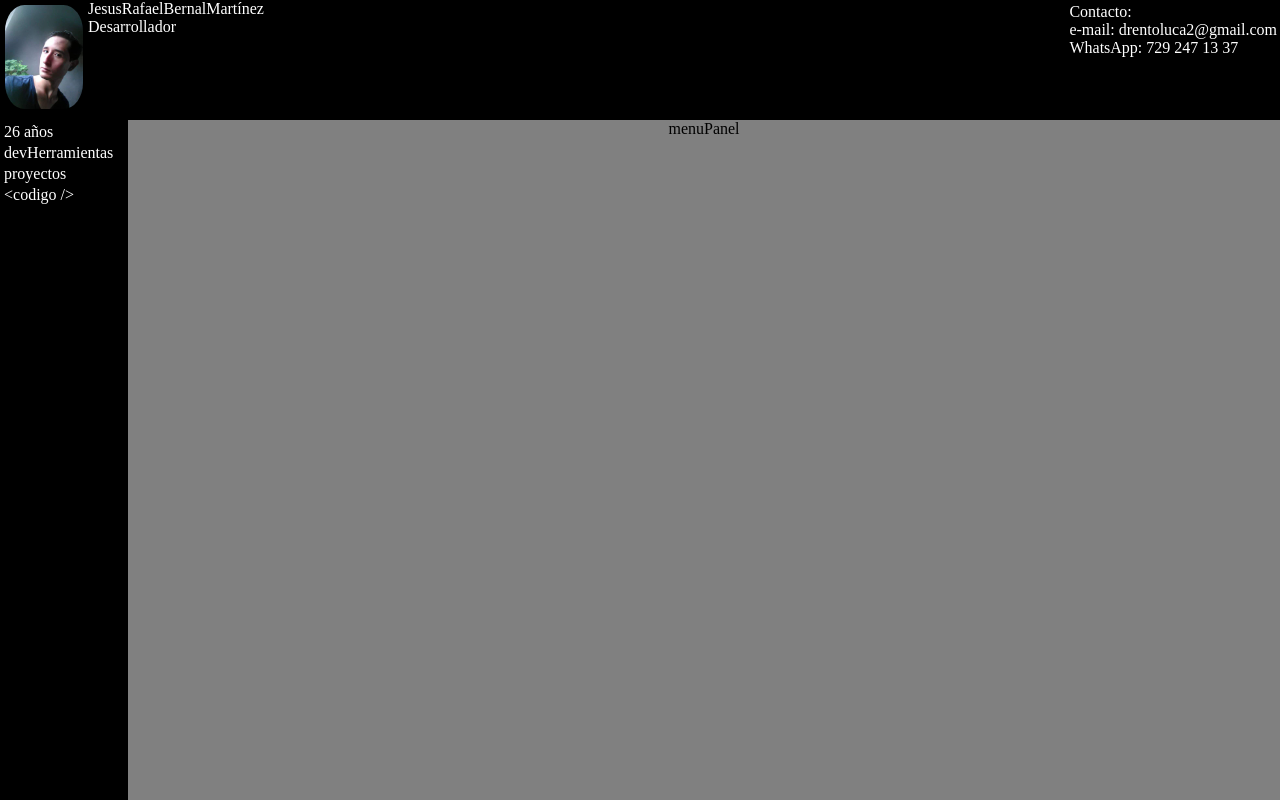
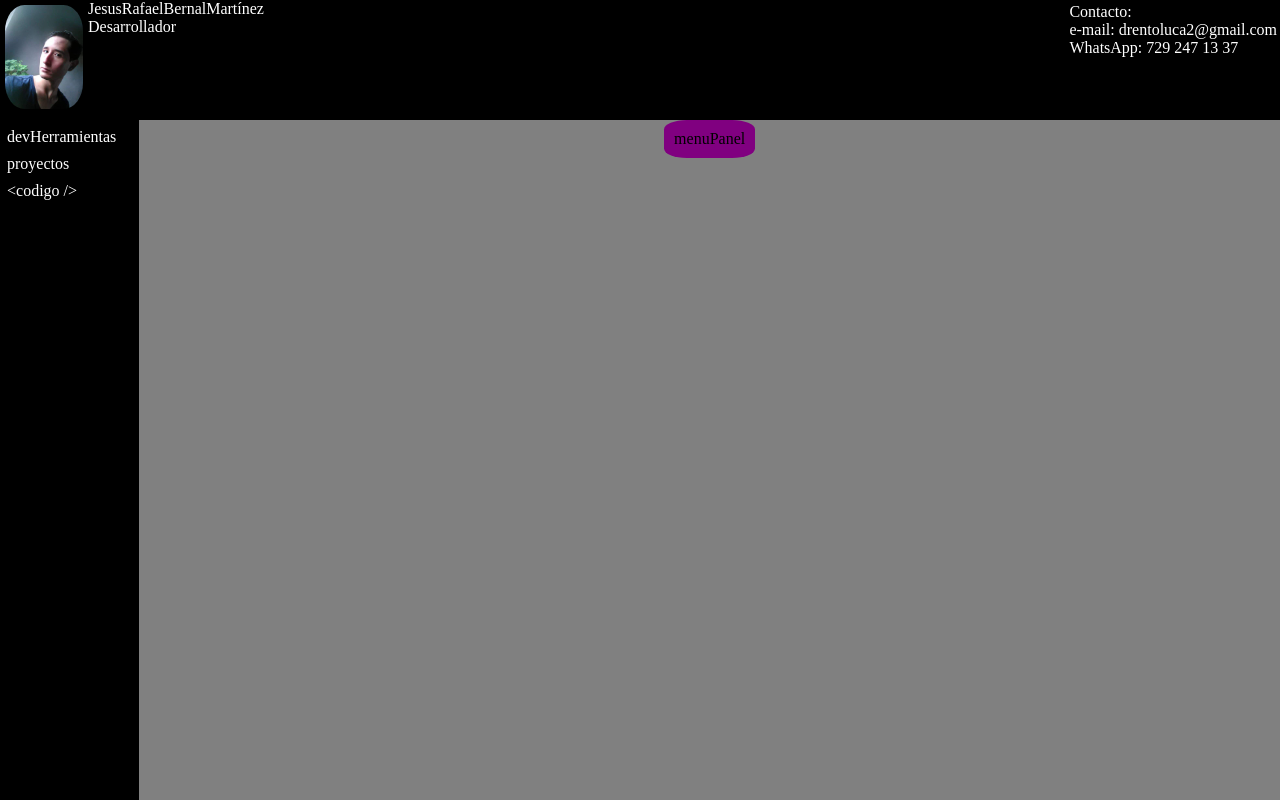
Before and after one commit to jsrbm/cvjrbm, a plain HTML site: page index.html in a window 1280 px wide. Both pictures are taken after a click on the item "devHerramientas". Drawn offline with Linux system fonts and the light colour scheme.

Commit message:
Css y alguna data

```diff
--- a/assets/estilos.css
+++ b/assets/estilos.css
@@ -1,3 +1,7 @@
+*{
+   margin: 0;
+   padding:0;
+}
 body {
    margin: 0px;
    display: flex;
@@ -34,36 +38,50 @@ body p{
 #divContacto {
    padding: 3px;
 }
+
 .divCentral {
-   width: 100vw;
-   height: 85vh !important;
+   background-color: black;
+   height: 85vh;
    display: flex;
+   flex-wrap: wrap;
+   gap: 1rem;
 }
 
 .divCentralMedio {
-   width: 90vw;
-   height: 100%;
    background-color: grey;
+   min-width: 85%;
+   min-height: 100%;
    display: flex;
+   flex-wrap: wrap;
    flex-direction: column;
+   gap: 1rem;
+   flex-basis: 0;
+   flex-grow: 999;
 }
 
 .asideIzq {
-   width: 10vw;
-   height: 100%;
-   background-color: black;
    color: white;
+   max-height: 30px;
+   display: flex;
+   flex-wrap: wrap;
+   gap: 1rem;
+   flex-basis: 30px;
+   flex-grow: 1;
+
 }
 
 .asideIzq ul{
    margin: 2px;
    padding: 0px;
+   display: flex;
+   flex-wrap: wrap;
 }
 .asideIzq li {
    list-style-type: none;
    margin-top: 3px;
    margin-left: 2px;
    margin-right: 2px;
+   padding: 3px;
 }
 
 #divDatosPersonales {
@@ -73,9 +91,16 @@ body p{
    background-size: cover;
    background-image: url("./imagenes/eudoxia.png");
    display: flex;
-   flex-direction: column;
+   flex-direction: row;
+   flex-wrap: wrap;
    align-items: center;
    justify-content: space-around;
+}
+
+#divDatosPersonales ul{
+   margin: 5px;
+   min-width: 70vw;
+   background-color: #AA95FC;
 }
 
 #mpVista{
@@ -83,7 +108,6 @@ body p{
 }
 
 #menuPanel {
-   height: 100%;
    display: flex;
    flex-direction: column;
    justify-content: space-around;
@@ -97,20 +121,12 @@ body p{
    width: 100%;
    background-color:grey;
    display: flex;
+   flex-wrap: wrap;
    justify-content: space-around;
 }
 
-#divPresInit {
-   height: 100%;
-   width: auto;
-   background-size: 500px;
-   background-image: url("./imagenes/krigerD.jpg");
-}
-
-
 .divPresTexto {
    height: 100%;
-   width: 100%;
    padding: 5px !important;
    background-color: grey;
    color: white;
@@ -123,3 +139,9 @@ body p{
 #navCode {
    display: flex;
    }
+
+.aGenVis {
+   padding: 10px;
+   background-color: purple;
+   border-radius: 25%;
+}
--- a/funciones/data.js
+++ b/funciones/data.js
@@ -21,6 +21,7 @@ const dataHerr = [
 const dataProy = [
    {
       auxDisp: 'prCom',
+      clases: [],
       innHtml: 'proyectoCompendio',
    }
 ]
@@ -36,10 +37,6 @@ const dataCode = [
 ]
 
 const data = {
-arrvisBarraMi : [ 'Presentación', 'Datos', 'Otros'],
-
-
-// {tag: 'p', clase:'pBarraMi', attrbs:['auxRef=pres'], innHtml: 'Presentación'}
 arrmpBarraMiData : {
    datos: [{
    tag: 'div',
--- a/funciones/temp.js
+++ b/funciones/temp.js
@@ -1,4 +1,3 @@
-// const dataPres = import('./data.js')
 import menuPanel from "./menuPanel.js"
 
 const toggItem = (auxVista) => {
@@ -25,7 +24,7 @@ const mpInitPres = () => {
       opc: dataPres.map((ele)=>{
          return {
             tag: 'p',
-            class: ['pPres'],
+            clases: ['pPres'],
             attrbs: [`auxDisp=${ele.auxDisp}`],
             innHtml: ele.innHtml
          }
@@ -58,7 +57,7 @@ const mpInitCode = () => {
       opc: dataCode.map((ele)=>{
          return {
             tag: 'a',
-            class: ['pCode'],
+            clases: ['aGenVis'],
             attrbs: [`href="${ele.lnk}" target="_blank"`],
             innHtml: ele.innHtml
          }
@@ -86,7 +85,7 @@ const mpInitHerr = () => {
       opc: dataHerr.map((ele)=>{
          return {
             tag: 'a',
-            class: ['pCode'],
+            clases: ['aGenVis'],
             attrbs: [`auxDisp=${ele.auxDisp}`],
             innHtml: ele.innHtml
          }
@@ -119,7 +118,7 @@ const mpInitProy = () => {
       opc: dataProy.map((ele)=>{
          return {
             tag: 'a',
-            clase: ['aGenVis'],
+            clases: ['aGenVis', ...ele.clases],
             attrbs: [`auxDisp=${ele.auxDisp}`],
             innHtml: ele.innHtml
          }
--- a/index.html
+++ b/index.html
@@ -25,7 +25,6 @@
    <div class="divCentral">
       <aside class="asideIzq">
          <ul>
-            <li>26 años</li>
             <li id="navHerr">devHerramientas</li>
             <li id="navProy">proyectos</li>
             <li id="navCode"><p><</p><p>codigo /></p></li>
```
Also changed, not shown: 4 other files.
